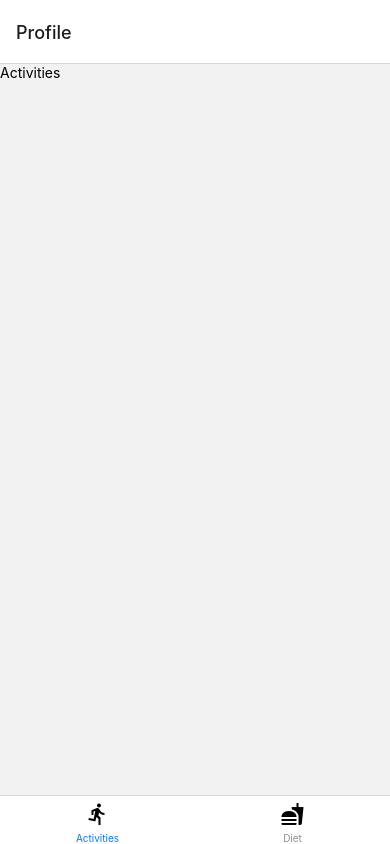
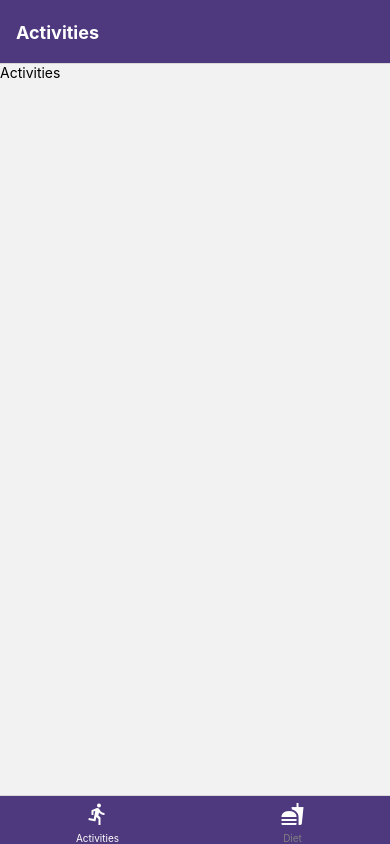
Before and after one commit to zc97/zecheng_mobile_-diet, a React Native app: screen /AppBottomTab in a window 390 px wide. Built offline with nearby package versions, Linux system fonts and the light colour scheme.

Commit message:
added basic style in BottomTab and its Screen components

```diff
--- a/App.js
+++ b/App.js
@@ -1,53 +1,22 @@
 import { NavigationContainer } from '@react-navigation/native';
 import { StatusBar } from 'expo-status-bar';
-import { StyleSheet, Text, View } from 'react-native';
+import { Button, StyleSheet, Text, View } from 'react-native';
 import Activities from './screens/Activities';
 import Diet from './screens/Diet';
 import { createNativeStackNavigator } from '@react-navigation/native-stack';
-import { createBottomTabNavigator } from '@react-navigation/bottom-tabs';
-import MaterialIcons from '@expo/vector-icons/MaterialIcons';
+import AppBottomTab from './components/AppBottomTab';
 
 const Stack = createNativeStackNavigator();
-const Tab = createBottomTabNavigator();
-
-function Root() {
-  return (
-    <Tab.Navigator>
-      <Tab.Screen
-        name="Profile"
-        component={Activities}
-        options={{
-          tabBarLabel: 'Activities',
-          tabBarIcon: ({ color, size }) => (
-            <MaterialIcons name="directions-run" size={24} color="black" />
-          ),
-        }}
-      />
-      <Tab.Screen
-        name="Diet"
-        component={Diet}
-        options={{
-          tabBarLabel: 'Diet',
-          tabBarIcon: ({ color, size }) => (
-            <MaterialIcons name="fastfood" size={24} color="black" />
-          ),
-        }}
-      />
-    </Tab.Navigator>
-  );
-}
 
 export default function App() {
   return (
     <NavigationContainer>
       <Stack.Navigator>
         <Stack.Screen
-          name="Root"
-          component={Root}
+          name="AppBottomTab"
+          component={AppBottomTab}
           options={{ headerShown: false }}
         />
-        <Stack.Screen name="Activities" component={Activities} />
-        <Stack.Screen name="Diet" component={Diet} />
       </Stack.Navigator>
     </NavigationContainer>
   );
--- /dev/null
+++ b/components/AppBottomTab.js
@@ -0,0 +1,53 @@
+import { StyleSheet, Text, View } from 'react-native'
+import React from 'react'
+import { createBottomTabNavigator } from '@react-navigation/bottom-tabs';
+import MaterialIcons from '@expo/vector-icons/MaterialIcons';
+import Activities from '../screens/Activities';
+import Diet from '../screens/Diet';
+import AppStyles from '../styles/AppStyles';
+
+const Tab = createBottomTabNavigator();
+
+export default function AppBottomTab({}) {
+  return (
+    <Tab.Navigator
+      screenOptions={{
+        tabBarStyle: {
+          backgroundColor: AppStyles.mainColor,
+        },
+        tabBarActiveTintColor: 'white',
+        tabBarInactiveTintColor: 'gray',
+        headerStyle: {
+          backgroundColor: AppStyles.mainColor,
+        },
+        headerTintColor: 'white',
+        headerTitleStyle: {
+          fontWeight: 'bold',
+        }
+      }}
+    >
+      <Tab.Screen
+        name="Activities"
+        component={Activities}
+        options={{
+          tabBarLabel: 'Activities',
+          tabBarIcon: ({ color, size }) => (
+            <MaterialIcons name="directions-run" size={24} color="white" />
+          ),
+        }}
+      />
+      <Tab.Screen
+        name="Diet"
+        component={Diet}
+        options={{
+          tabBarLabel: 'Diet',
+          tabBarIcon: ({ color, size }) => (
+            <MaterialIcons name="fastfood" size={24} color="white" />
+          ),
+        }}
+      />
+    </Tab.Navigator>
+  );
+}
+
+const styles = StyleSheet.create({})
--- /dev/null
+++ b/styles/AppStyles.js
@@ -0,0 +1,4 @@
+// General colors that used in the application
+export default {
+    mainColor: '#4E397E',
+};
```
